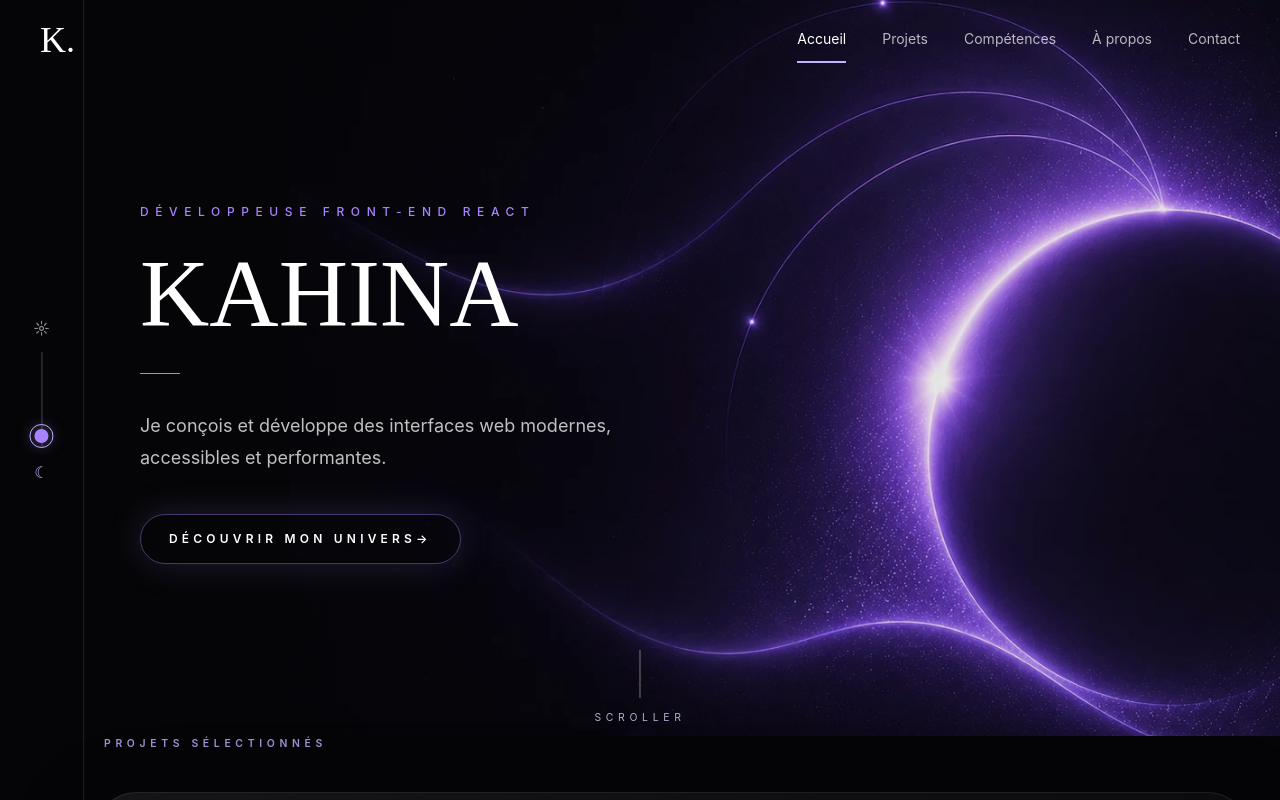
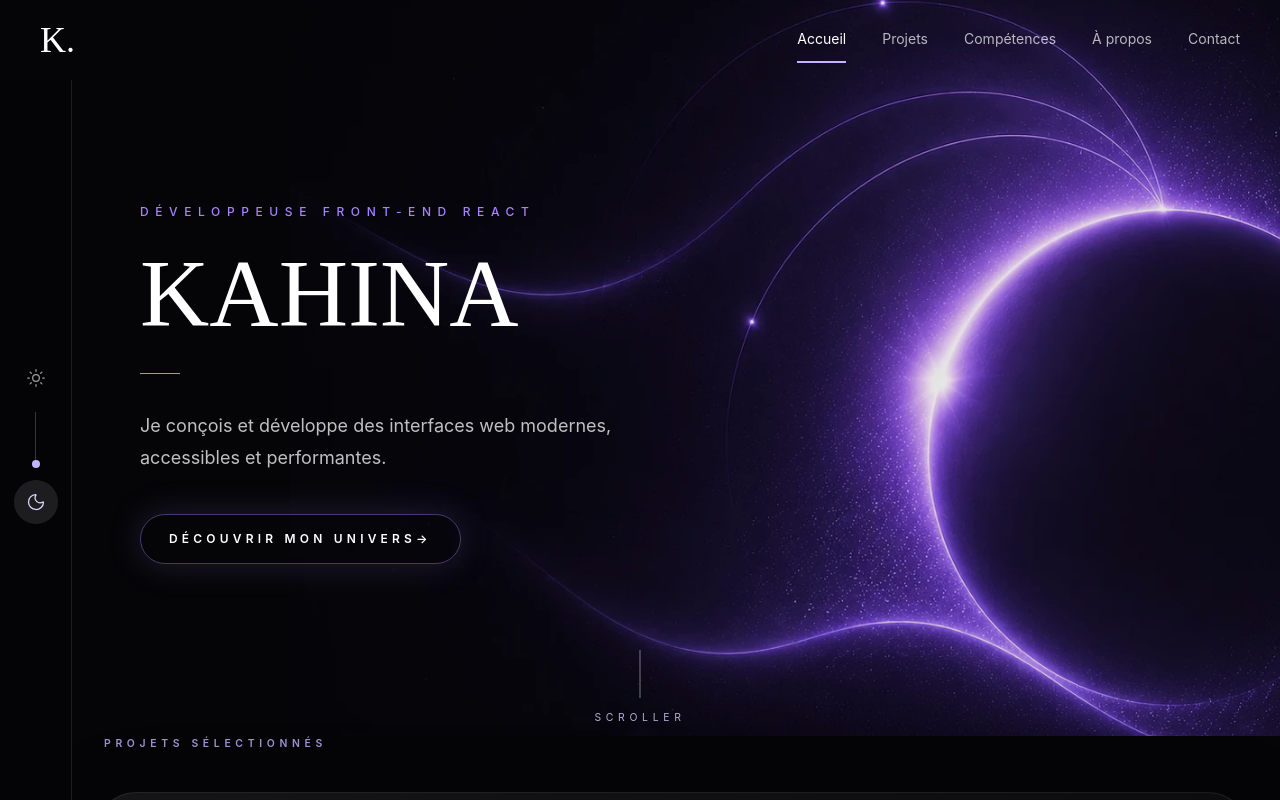
Before and after one commit to kahija/project-k, a React (Vite) app: page / in a window 1280 px wide. Shown: the top 800 px of the page. Built offline with nearby package versions, Linux system fonts and the light colour scheme.

Commit message:
fix: keep theme controls accessible throughout the portfolio

```diff
--- a/src/App.tsx
+++ b/src/App.tsx
@@ -1,5 +1,6 @@
 import { useState } from "react";
 import { Navigation } from "./Navigation";
+import { ThemeRail } from "./ThemeRail";
 import { About } from "./sections/About";
 
 import { Hero } from "./sections/Hero/Hero";
@@ -14,10 +15,13 @@ function App() {
   return (
     <>
       <Navigation theme={theme} setTheme={setTheme} />
-      <Hero theme={theme} setTheme={setTheme} />
+      <ThemeRail theme={theme} setTheme={setTheme} />
+      <main className="md:pl-[72px] lg:pl-0">
+      <Hero theme={theme} />
       <Projects theme={theme} />
       <Stack theme={theme} />
       <About theme={theme} />
+      </main>
     </>
   );
 }
--- /dev/null
+++ b/src/ThemeRail.tsx
@@ -0,0 +1,17 @@
+import { Moon, Sun } from "lucide-react";
+import type { Theme } from "./App";
+
+export function ThemeRail({ theme, setTheme }: { theme: Theme; setTheme: (theme: Theme) => void }) {
+  const dark = theme === "dark";
+  return (
+    <aside aria-label="Apparence" className={`fixed bottom-0 left-0 top-20 z-40 hidden w-[72px] items-center justify-center border-r md:flex ${dark ? "border-white/10 bg-[#050507]/95 text-white" : "border-black/10 bg-[#f5f0ea]/95 text-[#18151d]"}`}>
+      <div className="flex flex-col items-center gap-3">
+        <button type="button" title="Thème clair" aria-label="Activer le thème clair" aria-pressed={!dark} onClick={() => setTheme("light")} className={`flex h-11 w-11 items-center justify-center rounded-full transition-colors ${!dark ? "bg-violet-100 text-violet-800" : "text-white/60 hover:text-white"}`}><Sun size={20} strokeWidth={1.5} /></button>
+        <div aria-hidden="true" className={`relative h-14 w-px ${dark ? "bg-white/20" : "bg-black/20"}`}>
+          <span className={`absolute left-1/2 h-2 w-2 -translate-x-1/2 rounded-full transition-transform duration-300 motion-reduce:transition-none ${dark ? "translate-y-12 bg-violet-300" : "translate-y-0 bg-violet-700"}`} />
+        </div>
+        <button type="button" title="Thème sombre" aria-label="Activer le thème sombre" aria-pressed={dark} onClick={() => setTheme("dark")} className={`flex h-11 w-11 items-center justify-center rounded-full transition-colors ${dark ? "bg-white/10 text-violet-200" : "text-black/60 hover:text-black"}`}><Moon size={20} strokeWidth={1.5} /></button>
+      </div>
+    </aside>
+  );
+}
--- a/src/sections/Hero/Hero.tsx
+++ b/src/sections/Hero/Hero.tsx
@@ -1,4 +1,3 @@
-import type { Dispatch, SetStateAction } from "react";
 import type { Theme } from "../../App";
 
 import heroHaloDark from "../../styles/assets/hero/hero-halo-dark.webp";
@@ -6,10 +5,9 @@ import heroHaloLight from "../../styles/assets/hero/hero-halo-light.webp";
 
 type HeroProps = {
   theme: Theme;
-  setTheme: Dispatch<SetStateAction<Theme>>;
 };
 
-export function Hero({ theme, setTheme }: HeroProps) {
+export function Hero({ theme }: HeroProps) {
   const isDark = theme === "dark";
 
   return (
@@ -22,82 +20,6 @@ export function Hero({ theme, setTheme }: HeroProps) {
         ${isDark ? "bg-[#050507] text-white" : "bg-[#f3eee8] text-[#18151d]"}
       `}
     >
-      {/* SIDEBAR */}
-      <div
-        className={`
-          absolute left-0 top-0 z-30 hidden h-full w-[84px] border-r
-          transition-colors duration-700 lg:block
-          ${isDark ? "border-white/10" : "border-black/10"}
-        `}
-      >
-        {/* LOGO K. */}
-        {/* LOGO K. */}
-        <a
-          href="/"
-          aria-label="Accueil"
-          className={`
-          absolute
-          left-1/2
-          top-7 hidden
-          -translate-x-1/2
-          font-serif
-          text-[2.7rem]
-          font-normal
-          leading-none
-          tracking-[-0.06em]
-          transition-colors
-          duration-700
-          ${isDark ? "text-[#f5f1eb]" : "text-[#18151d]"}
-        `}
-        >
-          K.
-        </a>
-
-        {/* LIGHT / DARK */}
-        <div className="absolute left-1/2 top-1/2 flex -translate-x-1/2 -translate-y-1/2 flex-col items-center">
-          <button
-            type="button"
-            onClick={() => setTheme("light")}
-            aria-label="Activer le thème clair"
-            className={`
-              text-lg transition-all duration-300
-              ${!isDark ? "text-violet-500" : "text-white/55 hover:text-white"}
-            `}
-          >
-            ☼
-          </button>
-
-          <div
-            className={`
-              relative my-3 h-24 w-px
-              ${isDark ? "bg-white/25" : "bg-black/20"}
-            `}
-          >
-            <span
-              className={`
-                absolute left-1/2 h-6 w-6 -translate-x-1/2
-                rounded-full border border-violet-300 p-1
-                transition-all duration-500 ease-out
-                ${isDark ? "top-[calc(100%-24px)]" : "top-0"}
-              `}
-            >
-              <span className="block h-full w-full rounded-full bg-violet-400 shadow-[0_0_16px_rgba(167,139,250,0.7)]" />
-            </span>
-          </div>
-
-          <button
-            type="button"
-            onClick={() => setTheme("dark")}
-            aria-label="Activer le thème sombre"
-            className={`
-              text-lg transition-all duration-300
-              ${isDark ? "text-violet-300" : "text-black/45 hover:text-black"}
-            `}
-          >
-            ☾
-          </button>
-        </div>
-      </div>
 
 
       {/* HERO */}
```
